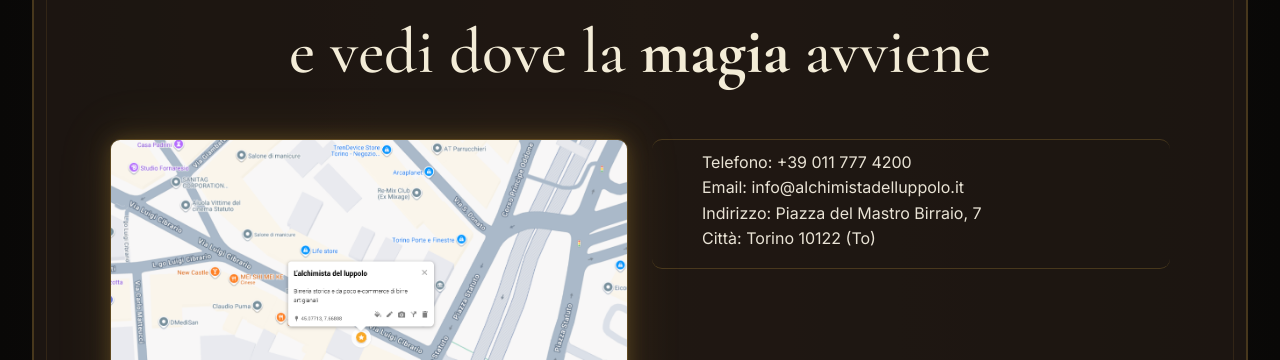
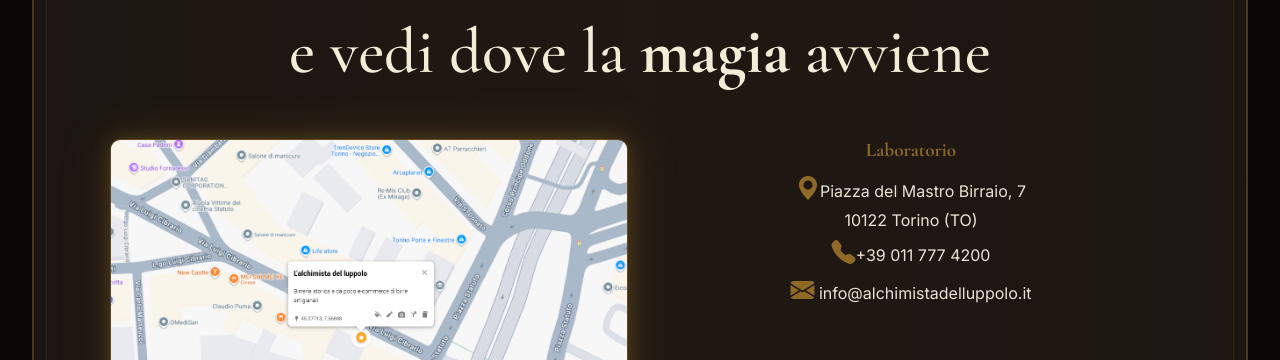
Before and after one commit to federicoacker/alchimistaLuppoloReact, a React (Vite) app: page /contacts in a window 1280 px wide. Shown: the part 840-1200 px from the top of the page. Built offline with nearby package versions, Linux system fonts and the light colour scheme.

Commit message:
Aggiornato css del comeFindUs

```diff
--- a/src/components/ComeFindUs.jsx
+++ b/src/components/ComeFindUs.jsx
@@ -1,4 +1,4 @@
-import {Container, Row, Col} from "react-bootstrap";
+import { Container, Row, Col } from "react-bootstrap";
 import styles from "./ComeFindUs.module.css";
 function ComeFindUs() {
     return (
@@ -7,16 +7,16 @@ function ComeFindUs() {
             <h2 className={styles.comeFindUsTitle}>Vieni a trovarci alla nostra sede <br /> e vedi dove la <strong>magia</strong> avviene </h2>
             <Row className="row-gap-4">
                 <Col xs={12} md={12} lg={6} className="d-flex flex-colum justify-content-center">
-                <img src="/public/imgs/fakemap.png" className={styles.comeFindUsLogo}/>
+                    <img src="/imgs/fakemap.png" className={styles.comeFindUsLogo} />
                 </Col>
                 <Col xs={12} md={12} lg={6}>
-                    <div className={styles.comeFindUsDescriptionBox}>
-                        <p className={styles.comeFindUsDescripion}>
-                            Telefono: +39 011 777 4200<br/>
-                            Email: info@alchimistadelluppolo.it<br/>
-                            Indirizzo: Piazza del Mastro Birraio, 7<br/>
-                            Città: Torino 10122 (To)
-                        </p>
+                    <div className={styles.contactInfo}>
+                        <h5 className="text-center">Laboratorio</h5>
+                        <ul className={styles.contactList}>
+                            <li className="text-center"><i className="bi bi-geo-alt-fill"></i>Piazza del Mastro Birraio, 7<br />10122 Torino (TO)</li>
+                            <li className="text-center"><i className="bi bi-telephone-fill"></i>+39 011 777 4200</li>
+                            <li className="text-center"><i className="bi bi-envelope-fill"></i> info@alchimistadelluppolo.it</li>
+                        </ul>
                     </div>
 
                 </Col>
--- a/src/components/ComeFindUs.module.css
+++ b/src/components/ComeFindUs.module.css
@@ -155,3 +155,28 @@
     border-top: 1px solid var(--color-border);
     border-bottom: 1px solid var(--color-border);
 }
+
+.contactInfo h5 {
+    font-size: 1.2rem;
+    font-weight: bold;
+    margin-bottom: 0.5rem;
+    font-family: var(--font-title);
+    color: var(--color-gold-dark);
+}
+
+.contactList {
+    list-style: none;
+    padding: 0;
+    margin: 0;
+}
+
+.contactList li {
+    cursor: default;
+    color: var(--color-text);
+}
+
+.contactList i {
+    color: var(--color-gold-dark);
+    font-size: 1.5rem;
+    margin-top: 0.15rem;
+}
```
